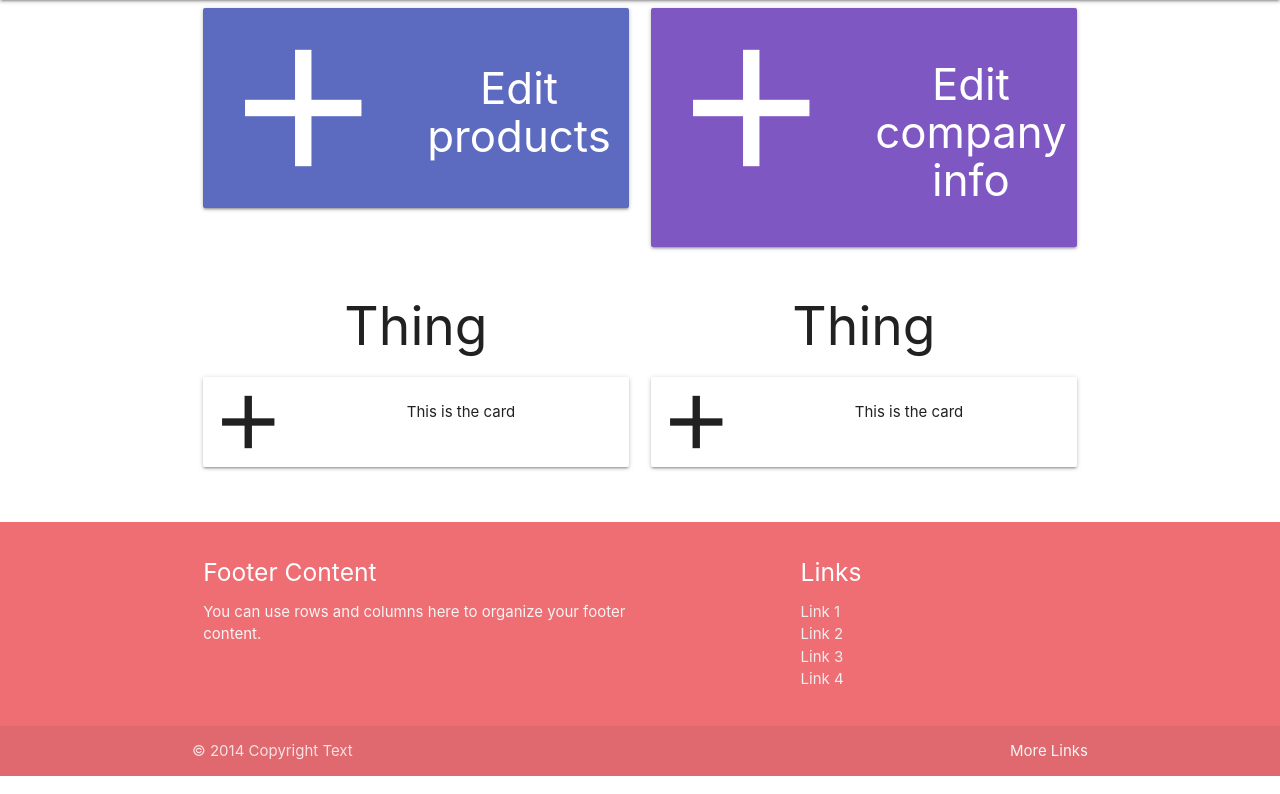
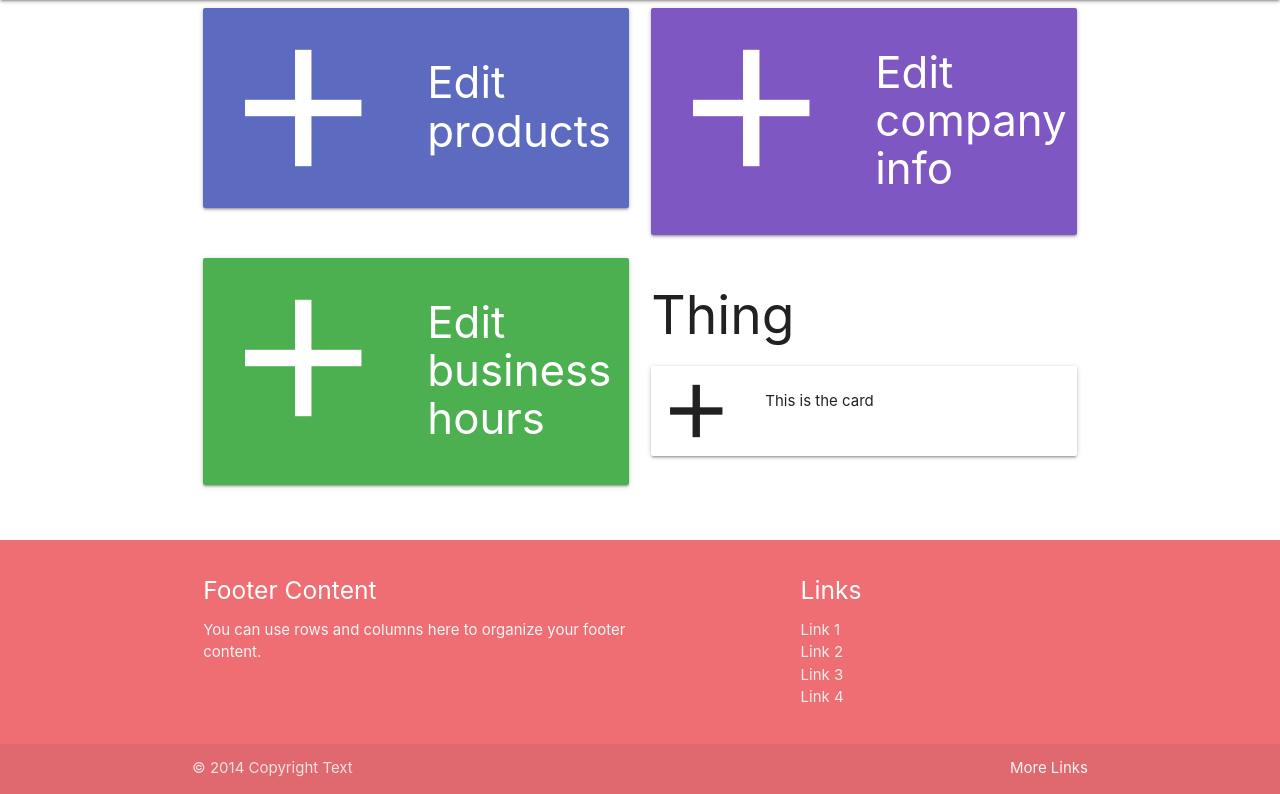
Before and after one commit to NoCrazyShet/dwp_duckshop_restructure, a PHP site: page /backdex.php in a window 1280 px wide. Shown: the part 64-858 px from the top of the page. Run offline with PHP 8.4, Linux system fonts and the light colour scheme; some libraries are stand-ins or nearby versions.

Commit message:
Updated company info to onclude email and phone, created new link on backend landing page. Adapted login check to check if user is admin.

```diff
--- a/backdex.php
+++ b/backdex.php
@@ -39,7 +39,7 @@ $login = new loginController();
 </header>
 
 <main>
-    <div class="container center">
+    <div class="container">
         <?php if(isset($_GET['page'])) {include("backdexPageControllers/backdexViewController.php");} else {include("./backdexPages/backdexPage.php");};?>
     </div>
 </main>
--- a/backdexPageControllers/backdexCompanyController.php
+++ b/backdexPageControllers/backdexCompanyController.php
@@ -28,9 +28,11 @@ if(isset($_GET['action'])) {
         $streetNr = htmlspecialchars(trim($_POST['streetNumber']));
         $zip = htmlspecialchars(trim($_POST['zipCode']));
         $CVR = htmlspecialchars(trim($compInfo['CVR']));
+        $eMail = htmlspecialchars(trim($compInfo['eMail']));
+        $phone = htmlspecialchars(trim($compInfo['phone']));
 
-        $values = array('logoText' => $logoText, 'aboutUs' => $aboutUs, 'street' => $street, 'streetNumber' => $streetNr, 'zipCode' => $zip, 'CVR' => $CVR);
-        $stmt = $db->boundQuery("UPDATE companyInfo SET logoText = :logoText, aboutUs = :aboutUs, street = :street, streetNumber = :streetNumber, zipCode = :zipCode WHERE CVR = :CVR", $values);
+        $values = array('logoText' => $logoText, 'aboutUs' => $aboutUs, 'street' => $street, 'streetNumber' => $streetNr, 'zipCode' => $zip, 'CVR' => $CVR, 'eMail' => $eMail, 'phone' => $phone);
+        $stmt = $db->boundQuery("UPDATE companyInfo SET logoText = :logoText, aboutUs = :aboutUs, street = :street, streetNumber = :streetNumber, zipCode = :zipCode, eMail = :eMail, phone = :phone WHERE CVR = :CVR", $values);
         redirect_to('./backdex.php?page=company');
 
         }elseif ($action == "logo") {
--- a/backdexPageControllers/backdexProductCreateController.php
+++ b/backdexPageControllers/backdexProductCreateController.php
@@ -26,6 +26,7 @@ if(isset($_GET['action'])) {
     } elseif ($action == "productImage") {
         require_once ('./controllers/imageUploadController.php');
         require_once("./controllers/imageResizer.php");
+
         $values = array('productID' => $_GET['id']);
         $updateProduct = $db->boundQuery("SELECT * FROM product WHERE productID=:productID", $values, 'fetch', PDO::FETCH_ASSOC);
         $id = $updateProduct['productID'];
--- a/backdexPageControllers/backdexViewController.php
+++ b/backdexPageControllers/backdexViewController.php
@@ -1,5 +1,5 @@
 <?php
-$allowed = array('backdexYard', 'company', 'backdexProducts', 'backdexProductsUpdate', 'backdexProductsCreate');
+$allowed = array('backdexYard', 'company', 'backdexProducts', 'backdexProductsUpdate', 'backdexProductsCreate', 'backdexCompanyContact');
 $page = ( isset($_GET['page']) ) ? $_GET['page'] : 'backdex';
 if ( in_array($page, $allowed) ) {
     include("./backdexPages/$page.php");
--- /dev/null
+++ b/backdexPages/backdexCompanyContact.php
@@ -0,0 +1,2 @@
+<?php
+echo "hello";
--- a/backdexPages/backdexPage.php
+++ b/backdexPages/backdexPage.php
@@ -9,7 +9,7 @@
                 </div>
                 <div class="card-stacked">
                     <div class="card-content valign-wrapper">
-                        <h3 class="center-align ">Edit products</h3>
+                        <h3 class="compLinks">Edit products</h3>
                     </div>
                 </div>
             </div>
@@ -24,7 +24,7 @@
                 </div>
                 <div class="card-stacked">
                     <div class="card-content valign-wrapper">
-                        <h3 class="center-align">Edit company info</h3>
+                        <h3 class="compLinks">Edit company info</h3>
                     </div>
                 </div>
             </div>
@@ -33,17 +33,18 @@
 
 <div class="row">
     <div class="col s12 m6">
-        <h2 class="header">Thing</h2>
-        <div class="card horizontal">
+        <a href="./backdex.php?page=backdexCompanyContact">
+        <div class="card horizontal green white-text">
             <div class="card-image">
-                <span><i class="material-icons large">add</i></span>
+                <span><i class="material-icons large" style="font-size: 200px">add</i></span>
             </div>
             <div class="card-stacked">
-                <div class="card-content">
-                    <p>This is the card</p>
+                <div class="card-content valign-wrapper">
+                    <h3 class="compLinks">Edit business hours</h3>
                 </div>
             </div>
         </div>
+        </a>
     </div>
 
     <div class="col s12 m6">
--- a/backdexPages/backdexProductsCreate.php
+++ b/backdexPages/backdexProductsCreate.php
@@ -53,7 +53,6 @@ switch ($productCase) {
 <?php
         break;
     case "picture";
-
     ?>
 
 <div class="card">
--- a/controllers/loginController.php
+++ b/controllers/loginController.php
@@ -10,13 +10,15 @@ class loginController
 
                 $values = array('eMail' => $eMail);
 
-                $result = $db->boundQuery("SELECT userID, eMail, password FROM admin WHERE eMail = :eMail LIMIT 1", $values, 'fetch', PDO::FETCH_ASSOC);
-                if(count($result) == 3) {
+                $result = $db->boundQuery("SELECT userID, eMail, password, accessLevel FROM admin WHERE eMail = :eMail LIMIT 1", $values, 'fetch', PDO::FETCH_ASSOC);
+                if(count($result) == 4) {
                     if(password_verify($password, $result['password'])){
                         $_SESSION['userID'] = $result['userID'];
                         $_SESSION['eMail'] = $result['eMail'];
-                        $_SESSION['adminConfirm'] = $result['adminConfirm'];
+                        $_SESSION['acLe'] = intval($result['accessLevel']);
+
                         redirect_to("backdex.php?page=backdexYard");
+
                     }
                     else {
                         redirect_to('index.php?page=gate&loginStatus=incorrect');
--- a/pages/yard.php
+++ b/pages/yard.php
@@ -1,7 +1,7 @@
 <?php
 require_once("./pagecontrol/yardController.php");
 
-
+echo intval($_SESSION['acLe']);
 echo '<form action="index.php?page=yard&login=false" method="post">';
     echo '<button type="submit" class="waves-effect waves-light btn-large">Log Out</button>';
 echo '</form>';
--- a/permanents/session.php
+++ b/permanents/session.php
@@ -10,3 +10,17 @@ function confirm_logged_in(){
         redirect_to("./index.php?page=gate");
     }
 }
+
+function is_admin() {
+    if(logged_in()) {
+        if(isset($_SESSION['acLe'])){
+            return isset($_SESSION['acLe']);
+        }
+    }
+}
+
+function confirm_admin_level() {
+    if(!is_admin()) {
+        redirect_to("./index.php");
+    }
+}
--- a/style/css/custom.css
+++ b/style/css/custom.css
@@ -6,4 +6,7 @@ body {
 main {
   flex: 1 0 auto; }
 
+.compLinks {
+  margin: 1.168rem 0 1.168rem 0; }
+
 /*# sourceMappingURL=custom.css.map */
--- a/style/sass/custom.scss
+++ b/style/sass/custom.scss
@@ -5,3 +5,7 @@ body {
 
 main {
   flex: 1 0 auto;}
+
+.compLinks {
+  margin: 1.168rem 0 1.168rem 0;
+}
```
Also changed, not shown: backdexPages/company.php (+8 -0 lines), images/5af9335daaac6_wut.png (added), 1 other file.
